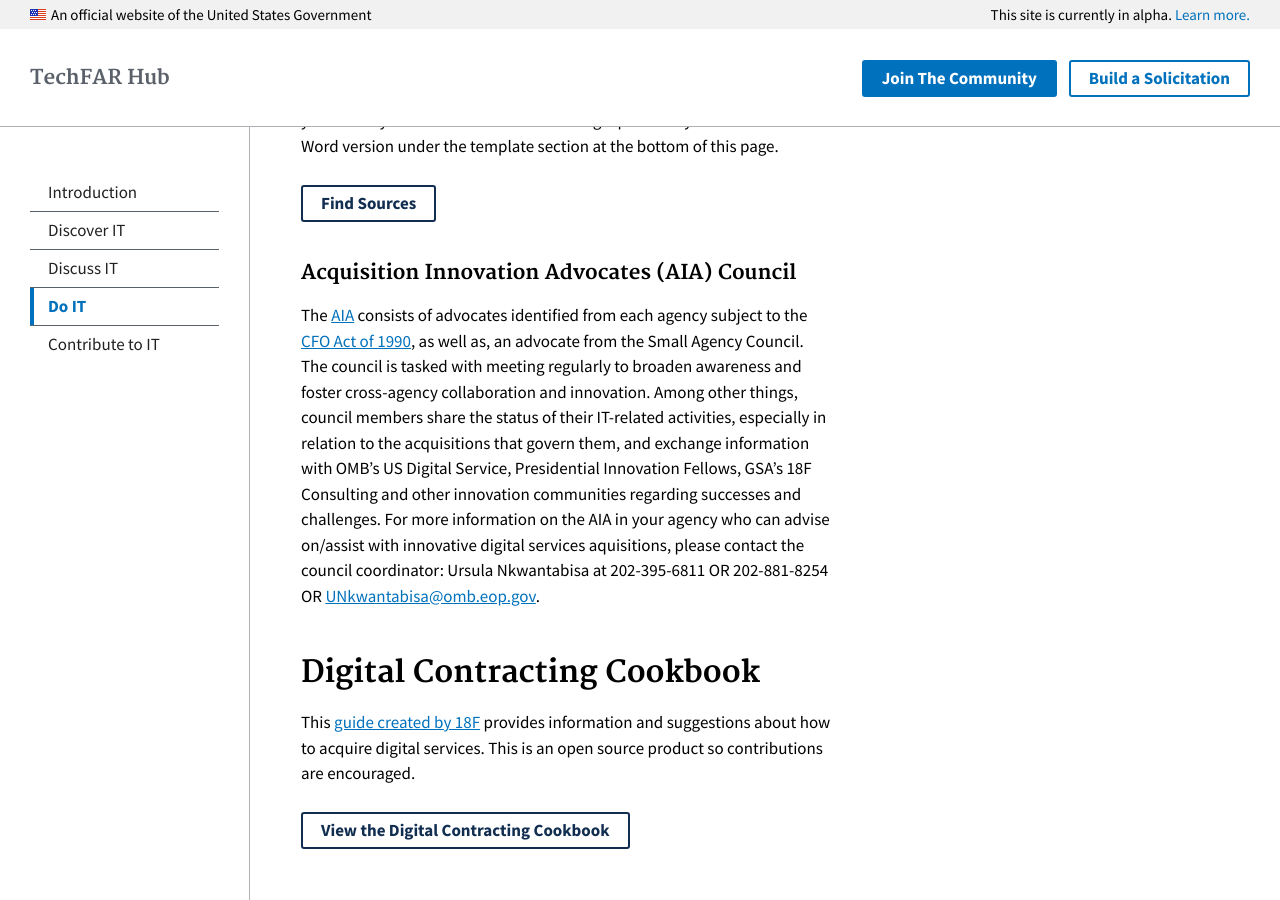
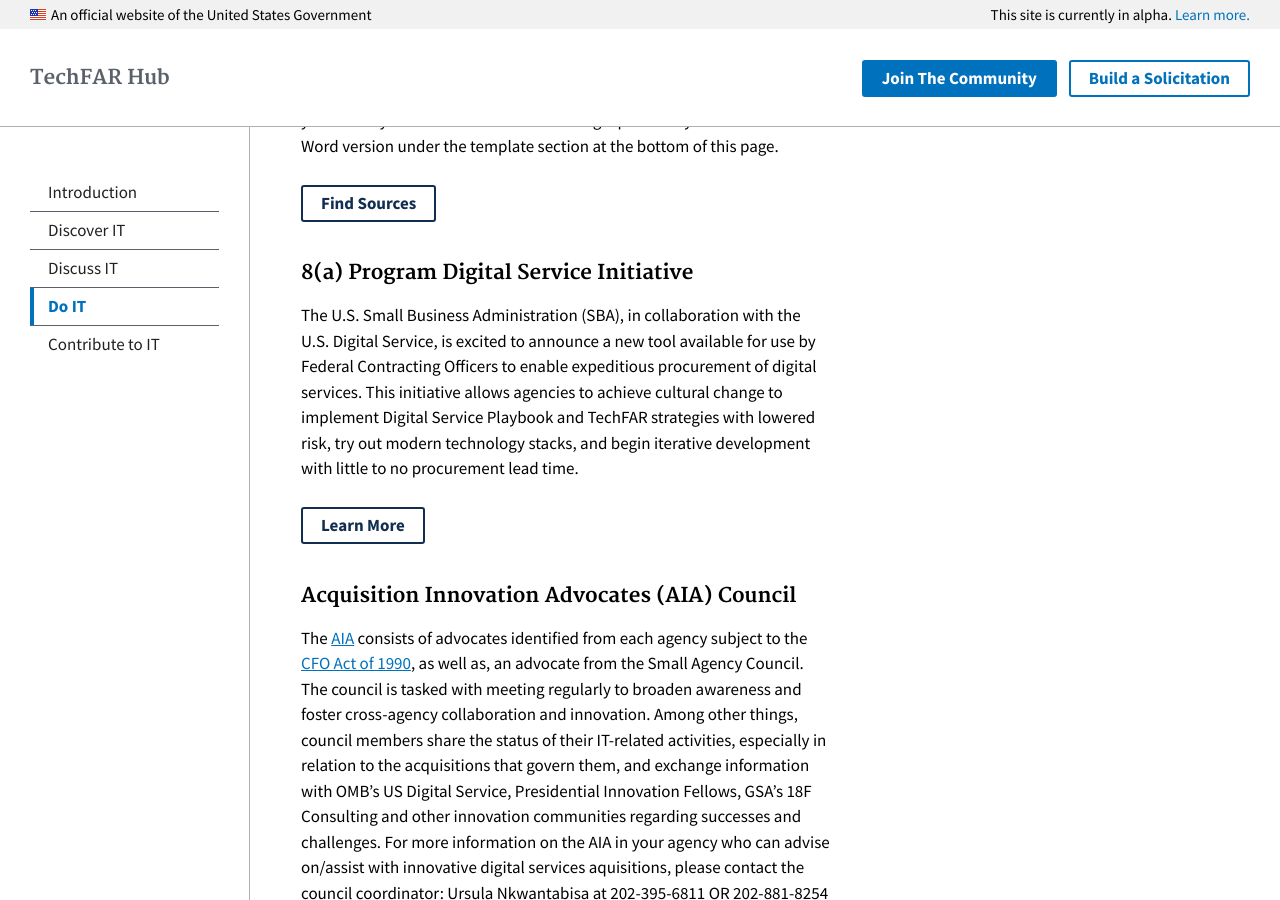
Before and after one commit to usds/techfar-hub, a Jekyll site: the page built from _topics/3_do-IT.md, in a window 1280 px wide and 900 px high, scrolled down 977 px. Built offline with Jekyll 4.4.1, drawn with Linux system fonts in a browser that asks for light colours.

Commit message:
Adding SBA tools

```diff
--- a/_topics/3_do-IT.md
+++ b/_topics/3_do-IT.md
@@ -25,6 +25,11 @@
 Once you have determined what it is you need, you need to know where to get it. The Sources Sought tool is a Google form. If your agency allows you to use Google products, simply make a copy and send it out or post it with your RFI. If you do not have access to Google products you can use the Word version under the template section at the bottom of this page.
 
 <a class="usa-button-outline usa-button-active" type="button" target="blank" href="https://docs.google.com/forms/d/1BGKTfoG8rRD4i5Qh-LOO22T31QS3BOkidVCyQzEhtOA/edit?usp=sharing">Find Sources</a>
+
+### 8(a) Program Digital Service Initiative
+The U.S. Small Business Administration (SBA), in collaboration with the U.S. Digital Service, is excited to announce a new tool available for use by Federal Contracting Officers to enable expeditious procurement of digital services.  This initiative allows agencies to achieve cultural change to implement Digital Service Playbook and TechFAR strategies with lowered risk, try out modern technology stacks, and begin iterative development with little to no procurement lead time.
+
+<a class="usa-button-outline usa-button-active" type="button" target="blank" href="https://docs.google.com/forms/d/1BGKTfoG8rRD4i5Qh-LOO22T31QS3BOkidVCyQzEhtOA/edit?usp=sharing">Learn More</a>
 
 ### Acquisition Innovation Advocates (AIA) Council
 The [AIA](https://github.com/usds/techfar-hub/blob/master/assets/files/AIA-March9Memo.pdf){:target="_blank"} consists of advocates identified from each agency subject to the [CFO Act of 1990](https://cfo.gov/about/){:target="_blank"}, as well as, an advocate from the Small Agency Council.  The council is tasked with meeting regularly to broaden awareness and foster cross-agency collaboration and innovation. Among other things, council members share the status of their IT-related activities, especially in relation to the acquisitions that govern them, and exchange information with OMB's US Digital Service, Presidential Innovation Fellows, GSA’s 18F Consulting and other innovation communities regarding successes and challenges. For more information on the AIA in your agency who can advise on/assist with innovative digital services aquisitions, please contact the council coordinator: Ursula Nkwantabisa at 202-395-6811 OR 202-881-8254 OR <UNkwantabisa@omb.eop.gov>.
```
